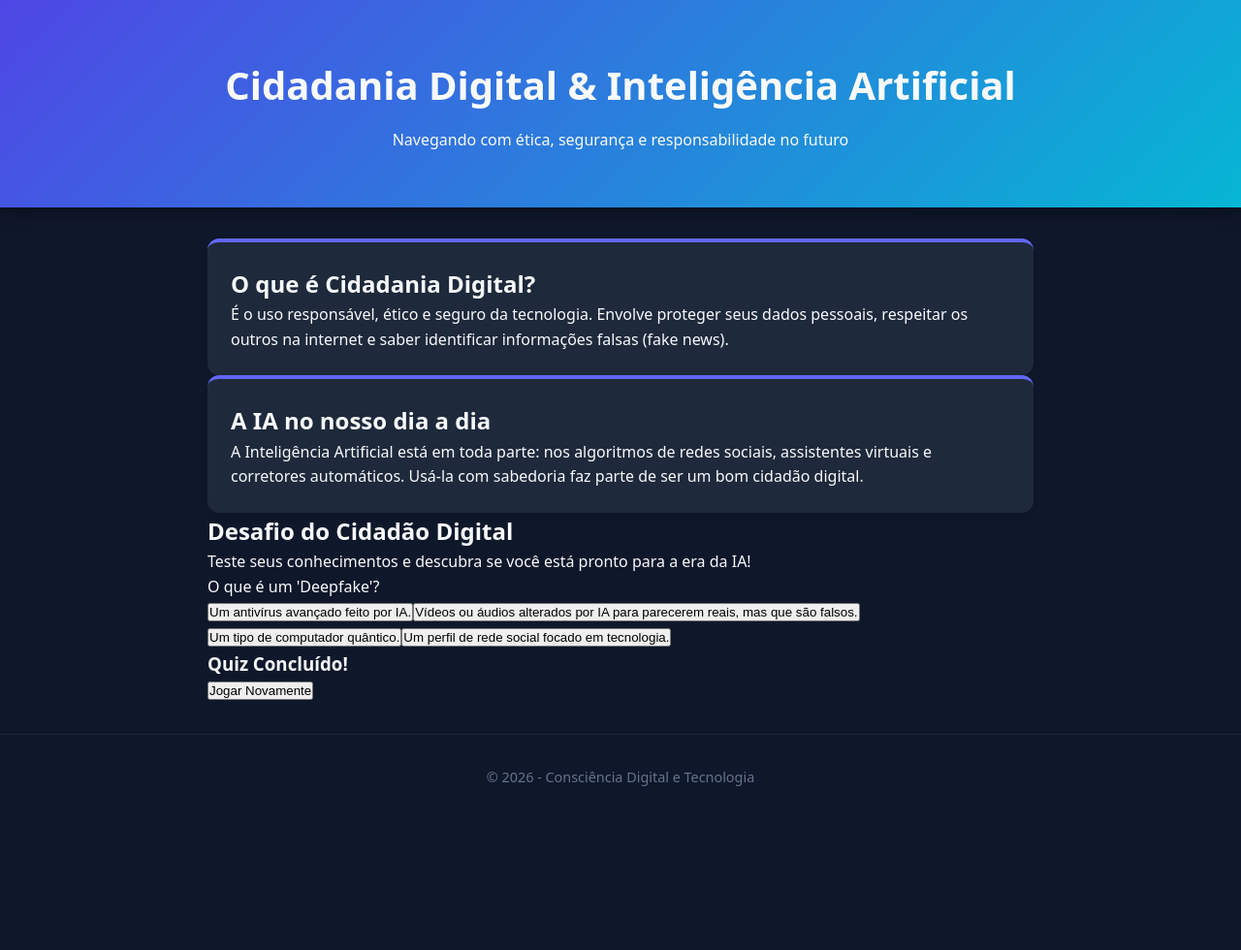
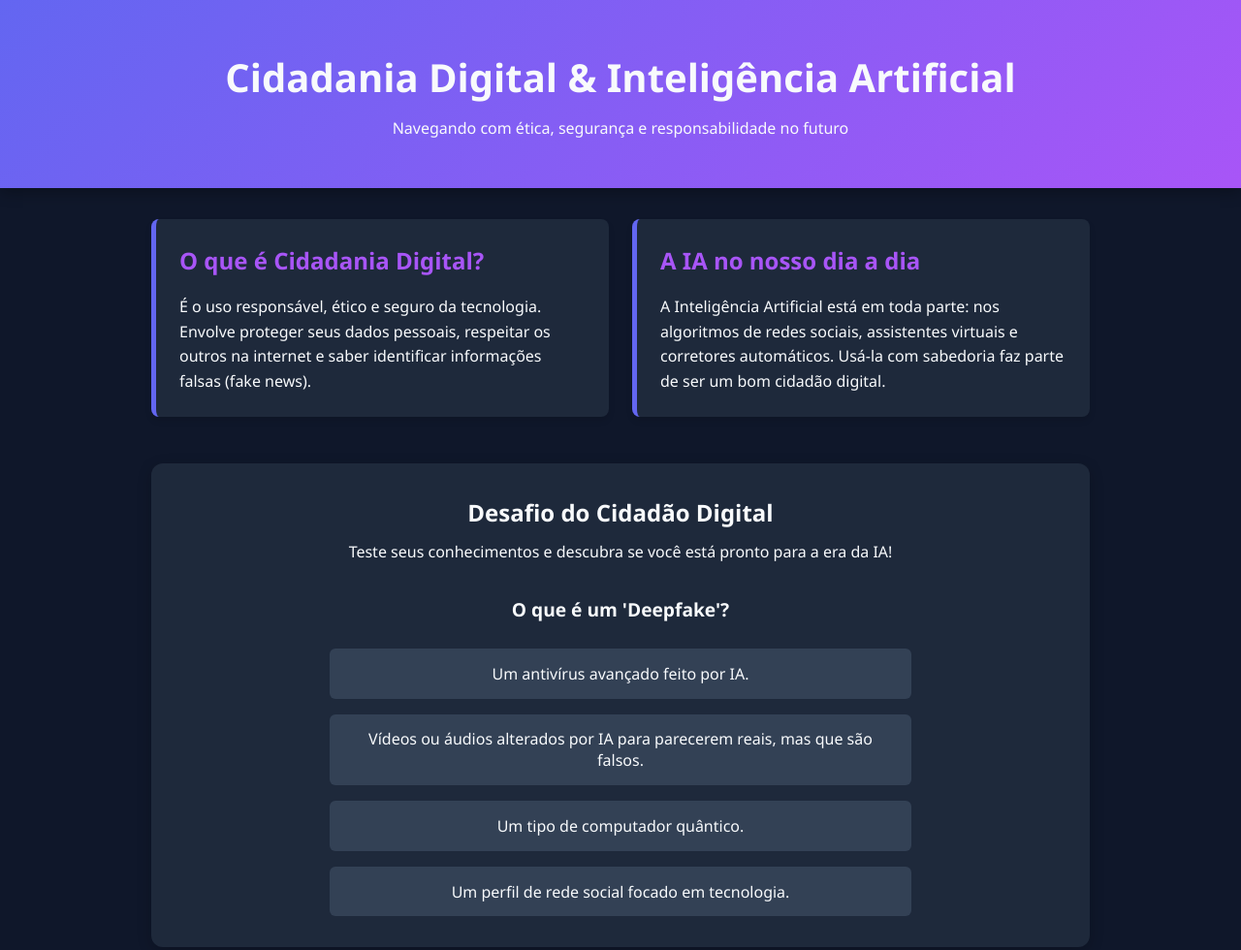
Before and after one commit to adryanpereira08-lab/Cidadania-Digital-e-Intelig-ncia-Artificial, a plain HTML site: page index.html in a window 1280 px wide. Shown: the top 980 px of the page at 97% size. Before the commit the page ends 845 px from the top, so only its background shows below. Drawn offline with Linux system fonts and the light colour scheme.

Commit message:
Update style.css

```diff
--- a/style.css
+++ b/style.css
@@ -1,171 +1,120 @@
-/* Reset básico e Variáveis */
+/* Configurações Gerais e Cores */
 :root {
-    --cor-fundo: #0f172a;
-    --cor-card: #1e293b;
-    --cor-texto: #f8fafc;
-    --cor-primaria: #6366f1;
-    --cor-primaria-hover: #4f46e5;
-    --cor-correto: #10b981;
-    --cor-errado: #ef4444;
-    --transicao: all 0.3s ease;
+    --bg-color: #0f172a;
+    --card-bg: #1e293b;
+    --primary-color: #6366f1;
+    --secondary-color: #a855f7;
+    --text-color: #f8fafc;
+    --accent-color: #10b981;
 }
 
 * {
     margin: 0;
     padding: 0;
     box-sizing: border-box;
+    font-family: 'Segoe UI', Tahoma, Geneva, Verdana, sans-serif;
 }
 
 body {
-    background-color: var(--cor-fundo);
-    color: var(--cor-texto);
-    font-family: system-ui, -apple-system, BlinkMacSystemFont, 'Segoe UI', Roboto, Helvetica, Arial, sans-serif;
+    background-color: var(--bg-color);
+    color: var(--text-color);
     line-height: 1.6;
-    min-height: 100vh;
-    display: flex;
-    flex-direction: column;
 }
 
-/* Header */
+/* Cabeçalho */
 header {
-    background: linear-gradient(135deg, #4f46e5, #06b6d4);
+    background: linear-gradient(135deg, var(--primary-color), var(--secondary-color));
+    padding: 3rem 1rem;
     text-align: center;
-    padding: 3.5rem 1rem;
-    box-shadow: 0 4px 20px rgba(0, 0, 0, 0.4);
+    box-shadow: 0 4px 15px rgba(0,0,0,0.3);
 }
 
 header h1 {
     font-size: 2.5rem;
-    margin-bottom: 0.75rem;
-    font-weight: 800;
+    margin-bottom: 0.5rem;
 }
 
-/* Conteúdo Principal */
+/* Layout Principal */
 .container {
-    max-width: 900px;
+    max-width: 1000px;
     margin: 2rem auto;
-    padding: 0 1.5rem;
-    flex: 1; /* Garante que o footer fique embaixo se a tela for grande */
+    padding: 0 1rem;
 }
 
-.conteudo h2 {
-    color: #06b6d4;
-    margin-bottom: 1rem;
-}
-
-.cards-diretrizes {
+.intro-section {
     display: grid;
-    grid-template-columns: repeat(auto-fit, minmax(240px, 1fr));
+    grid-template-columns: repeat(auto-fit, minmax(300px, 1fr));
     gap: 1.5rem;
-    margin-top: 2rem;
+    margin-bottom: 3rem;
 }
 
 .card {
-    background-color: var(--cor-card);
+    background-color: var(--card-bg);
     padding: 1.5rem;
-    border-radius: 12px;
-    border-top: 4px solid var(--cor-primaria);
-    transition: var(--transicao);
-    box-shadow: 0 4px 6px -1px rgba(0, 0, 0, 0.1);
+    border-radius: 8px;
+    border-left: 5px solid var(--primary-color);
+    box-shadow: 0 4px 6px rgba(0,0,0,0.1);
 }
 
-.card:hover {
-    transform: translateY(-5px);
-    box-shadow: 0 10px 15px -3px rgba(0, 0, 0, 0.3);
+.card h2 {
+    margin-bottom: 1rem;
+    color: var(--secondary-color);
 }
 
-.card h3 {
+/* Seção do Quiz */
+.quiz-section {
+    background-color: var(--card-bg);
+    padding: 2rem;
+    border-radius: 12px;
+    text-align: center;
+    box-shadow: 0 4px 15px rgba(0,0,0,0.2);
+}
+
+.quiz-section h2 {
     margin-bottom: 0.5rem;
 }
 
-hr {
-    border: 0;
-    height: 1px;
-    background: #334155;
-    margin: 3rem 0;
+#quiz-container {
+    margin-top: 2rem;
+    min-height: 200px;
 }
 
-/* Estilização do Quiz */
-.jogo-container {
-    background-color: var(--cor-card);
-    padding: 2.5rem 2rem;
-    border-radius: 16px;
-    box-shadow: 0 10px 25px rgba(0, 0, 0, 0.3);
-    text-align: center;
+#question-text {
+    font-size: 1.2rem;
+    margin-bottom: 1.5rem;
+    font-weight: bold;
 }
 
-.jogo-container h2 {
-    color: #a855f7;
-    margin-bottom: 0.5rem;
-}
-
-#pergunta-container {
-    margin: 2rem 0;
-    font-size: 1.3rem;
-    font-weight: 600;
-}
-
-.botoes-grade {
+#options-container {
     display: grid;
     grid-template-columns: 1fr;
     gap: 1rem;
-    margin-bottom: 1.5rem;
+    max-width: 600px;
+    margin: 0 auto;
 }
 
-.btn-opcao {
+button {
     background-color: #334155;
-    color: var(--cor-texto);
-    border: 2px solid #475569;
-    padding: 1.2rem;
+    color: var(--text-color);
+    border: 2px solid transparent;
+    padding: 0.8rem 1.5rem;
     font-size: 1rem;
-    border-radius: 10px;
+    border-radius: 6px;
     cursor: pointer;
-    transition: var(--transicao);
-    text-align: left;
-    width: 100%;
+    transition: all 0.3s ease;
 }
 
-.btn-opcao:hover:not([disabled]) {
-    background-color: #475569;
-    border-color: var(--cor-primaria);
+button:hover {
+    background-color: var(--primary-color);
+    border-color: var(--text-color);
 }
 
-.btn-opcao:disabled {
-    cursor: not-allowed;
+#restart-btn {
+    background-color: var(--accent-color);
+    margin-top: 1rem;
 }
 
-/* Feedbacks de validação */
-.correto {
-    background-color: var(--cor-correto) !important;
-    border-color: #059669 !important;
-    color: white;
-}
-
-.errado {
-    background-color: var(--cor-errado) !important;
-    border-color: #b91c1c !important;
-    color: white;
-}
-
-/* Botões de Ação */
-.btn-proximo, .btn-reiniciar {
-    background-color: var(--cor-primaria);
-    color: white;
-    border: none;
-    padding: 0.85rem 2.5rem;
-    font-size: 1rem;
-    border-radius: 8px;
-    cursor: pointer;
-    font-weight: bold;
-    transition: var(--transicao);
-}
-
-.btn-proximo:hover, .btn-reiniciar:hover {
-    background-color: var(--cor-primaria-hover);
-}
-
-/* Classes Utilitárias */
-.escondido {
+.hide {
     display: none !important;
 }
 
@@ -173,14 +122,7 @@ hr {
 footer {
     text-align: center;
     padding: 2rem;
+    margin-top: 3rem;
     color: #64748b;
     font-size: 0.9rem;
-    border-top: 1px solid #1e293b;
 }
-
-/* Responsividade */
-@media (min-width: 650px) {
-    .botoes-grade {
-        grid-template-columns: 1fr 1fr;
-    }
-}
```
